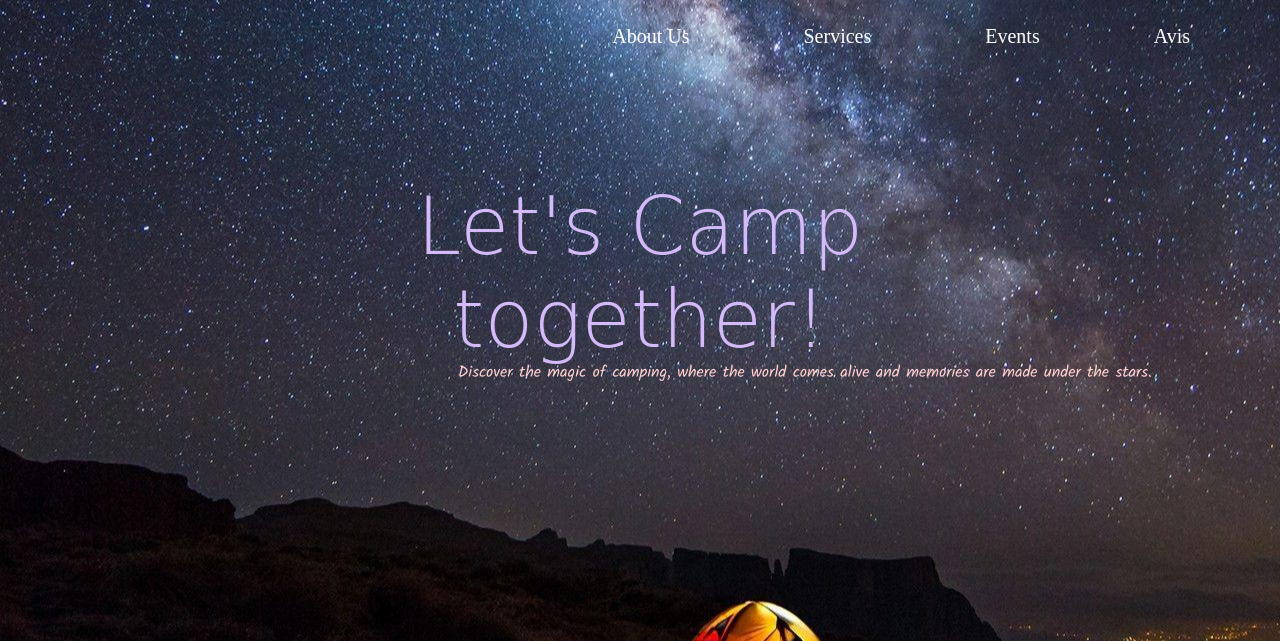
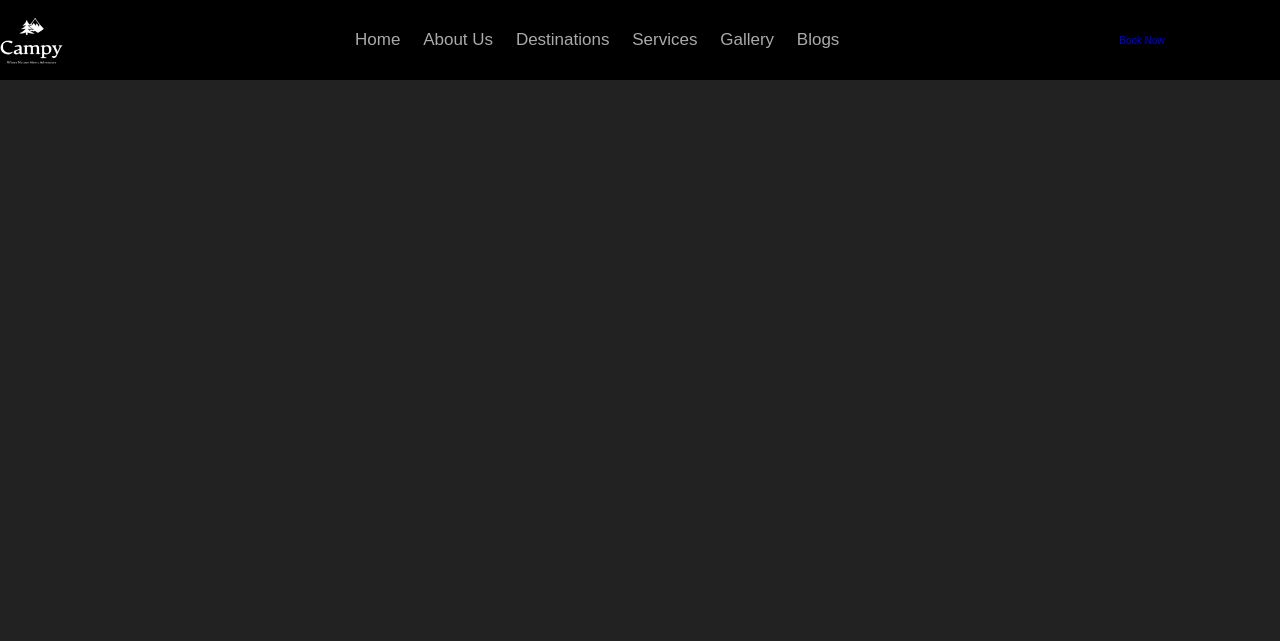
Before and after one commit to tass25/projet, a PHP site: page / in a window 1280 px wide. Shown: the top 641 px of the page. Run offline with PHP 8.4, Linux system fonts and the light colour scheme.

Commit message:
changing the whole thing , making new one

```diff
--- a/index.html
+++ b/index.html
@@ -1,22 +1,36 @@
 <!DOCTYPE html>
-<html>
+<html lang="en">
 <head>
     <meta charset="UTF-8">
-    <link rel="preconnect" href="https://fonts.googleapis.com">
-    <link rel="preconnect" href="https://fonts.gstatic.com" crossorigin>
-    <link href="https://fonts.googleapis.com/css2?family=Kalam&display=swap" rel="stylesheet">
+    <meta http-equiv="X-UA-Compatible" content="IE=edge">
+    <meta name="viewport" content="width=device-width,intial-scale=1.0">
+    <link rel="stylesheet" href="https://cdnjs.cloudflare.com/ajax/libs/font-awesome/6.5.0/css/all.min.css">
     <link rel="stylesheet" href="styles.css">
     <title>Campy Website</title>
-</head>
+    <script src="script.js" defer></script>
+
+  </head>
 <body>
-    <h1 class="font">Let's Camp together!</h1>
 
-    <div class="button-33-right">
-        <a href="aboutus.html" class="button-33">About Us</a>
-        <a href="services.html" class="button-33">Services</a>
-        <a href="events.html" class="button-33">Events</a>
-        <a href="avis.html" class="button-33">Avis</a>
-    </div>
-    <p class="p">Discover the magic of camping, where the world comes alive and memories are made under the stars.</p>
+<header class="header">
+    <img src="Capture d'écran 2023-11-20 20452211.png" alt="Logo" class="logo">
+  <nav class="navbar">
+  <a href="#home"> home</a>
+  <a href="#about"> about us</a>
+  <a href="#destination">destinations </a>
+  <a href="#services"> services</a>
+  <a href="#gallery"> gallery </a>
+  <a href="#blogs"> blogs</a>
+</nav>
+<a href="#book-form" class="btn"> book now</a>
+</header>
+
+
+
+
 </body>
 </html>
+<!-- var pointé n'acedeleha b : *pointeur
+
+
+    !-->
--- a/styles.css
+++ b/styles.css
@@ -1,60 +1,75 @@
-body {
-    background-image: url('3653960.jpg');
-    background-size:auto;
-    background-repeat: no-repeat;
-    background-position: center;
+@import url('https://fonts.googleapis.com/css2?family=Montserrat:wght@300&family=Nunito:wght@200;300;400;500;600&display=swap');
+*{
+  font-family: 'Poppins', sans-serif;
+margin: 0;
+padding: 0;
+box-sizing: border-box;
+outline: none;
+border:none;
+text-decoration: none;
+text-transform: capitalize;
+transition: all .2s linear;
 }
 
-  .font {
-    font-family: 'Brush Script MT', cursive;
-    text-align: center;
-    font-size: 80px;
-    color: rgb(212, 186, 249);
-    font-weight: 10;
-    transition: 1s;
-    margin-top: 180px;
-    position: fixed;
-    top: 0;
-    left: 50%;
-    transform: translateX(-50%);
+:root {
+  --blue: #29d9d5;
+  --black:#000000;
+  --white:#fff;
+  --light-color:#aaa;
+  --bg-color:#222;
+  --black-bg:rgba(17,17,17,.7);
+  --border:.2rem solid var(--blue);
+}
+html{
+  font-size: 62.5%;
+  overflow-x:hidden ;
+  scroll-behavior: smooth;
+  scroll-padding-top: 9rem;
+  &::-webkit-scrollbar{
+    width: 1rem;
+  }
+  &::-webkit-scrollbar-track{
+    background: var(--black);
+  }
+  &::-webkit-scrollbar-thumb{
+    background: var(--blue);
   }
 
-  .font:hover {
-    -webkit-text-stroke: 1px rgb(190, 162, 255);
-    color: transparent;
 }
 
-  .button-33-right {
+body{
+  background: var(--bg-color);
+  overflow-x: hidden;
+
+}
+.header{
 position: fixed;
-    top: 0;
+top:0;
+left: 0;
 right: 0;
-    margin: 0;
+z-index: 1000;
+background: var(--black);
+display: flex;
+align-items: center;
+justify-content: space-between;
+padding: 1.5rem 9% ;
+
+.navbar a{
+  font-size: 1.7rem;
+  color: var(--light-color);
+  display: inline-block;
+
+  margin:0 1rem;
+  &:hover {
+    color: var(--blue);
+  }
 }
 
-  .button-33 {
-    margin-top: 20px;
-    margin-right: 70px;
-    display: inline-block;
-    color: #ffffff;
-    font-family: 'Times New Roman', Times, serif;
-    font-size: 20px;
-    border-radius: 80px;
-    padding: 5px 20px;
-    text-align: center;
-    transition: ease .40s;
-    text-decoration: none;
+
+
 }
-
-  .button-33:hover {
-    transform: scale(1.1);
-    text-decoration: none;
-    background: linear-gradient(to bottom, rgba(208, 124, 221, 0.5), rgba(240, 204, 255, 0.5));
-    cursor: pointer;
+.logo{
+  width: 90px ;
+  height: 50px;
+  margin-left: -130px;
 }
-
-  .p {
-    margin-top: 360px;
-    margin-left: 450px;
-    color: rgb(255, 209, 209);
-    font-family:kalam;
-  }
```
Also changed, not shown: Capture d'écran 2023-11-20 20452211.png (added), tent.png (added). Lines whose indentation alone changed are shown as unchanged.
